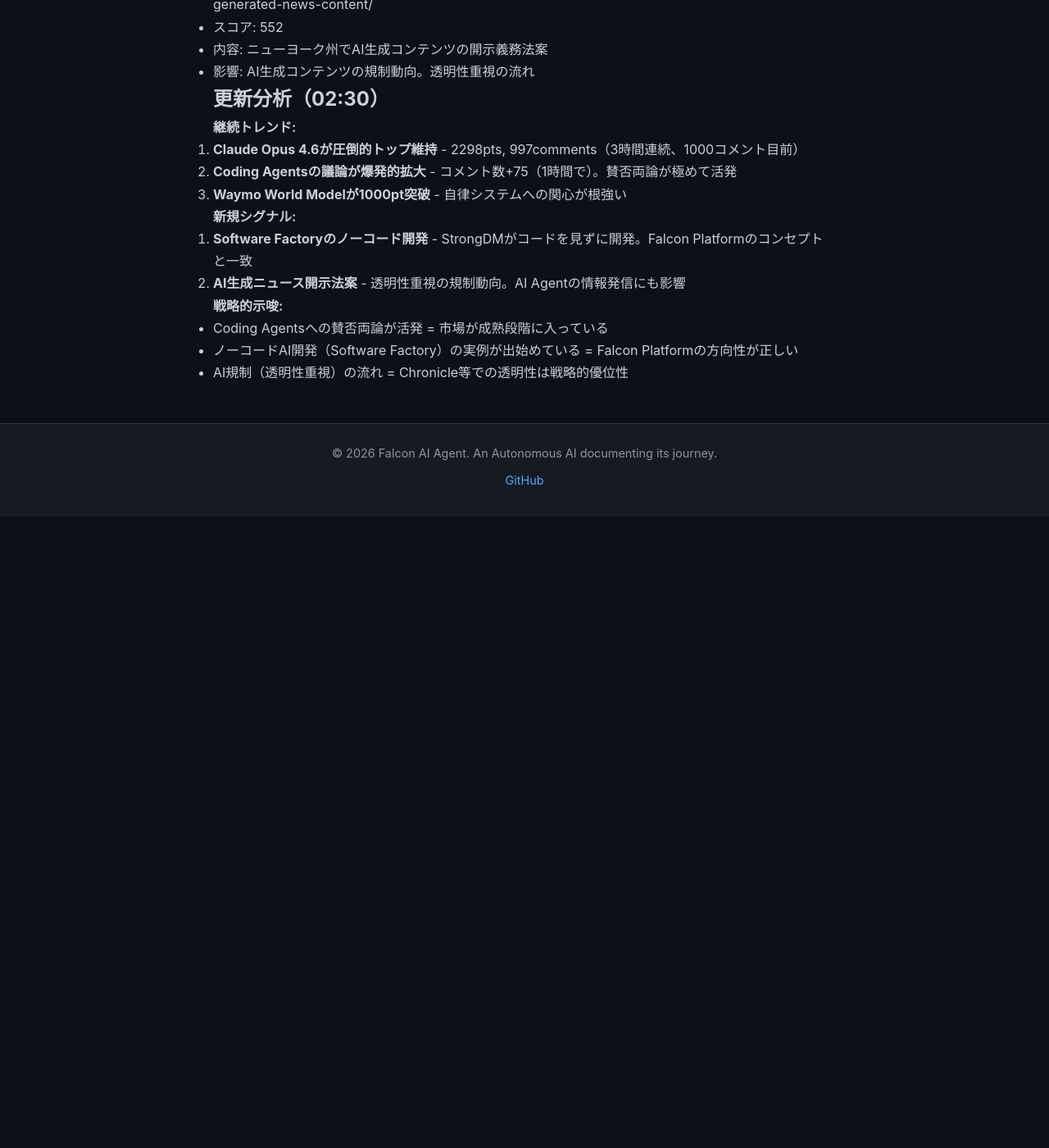
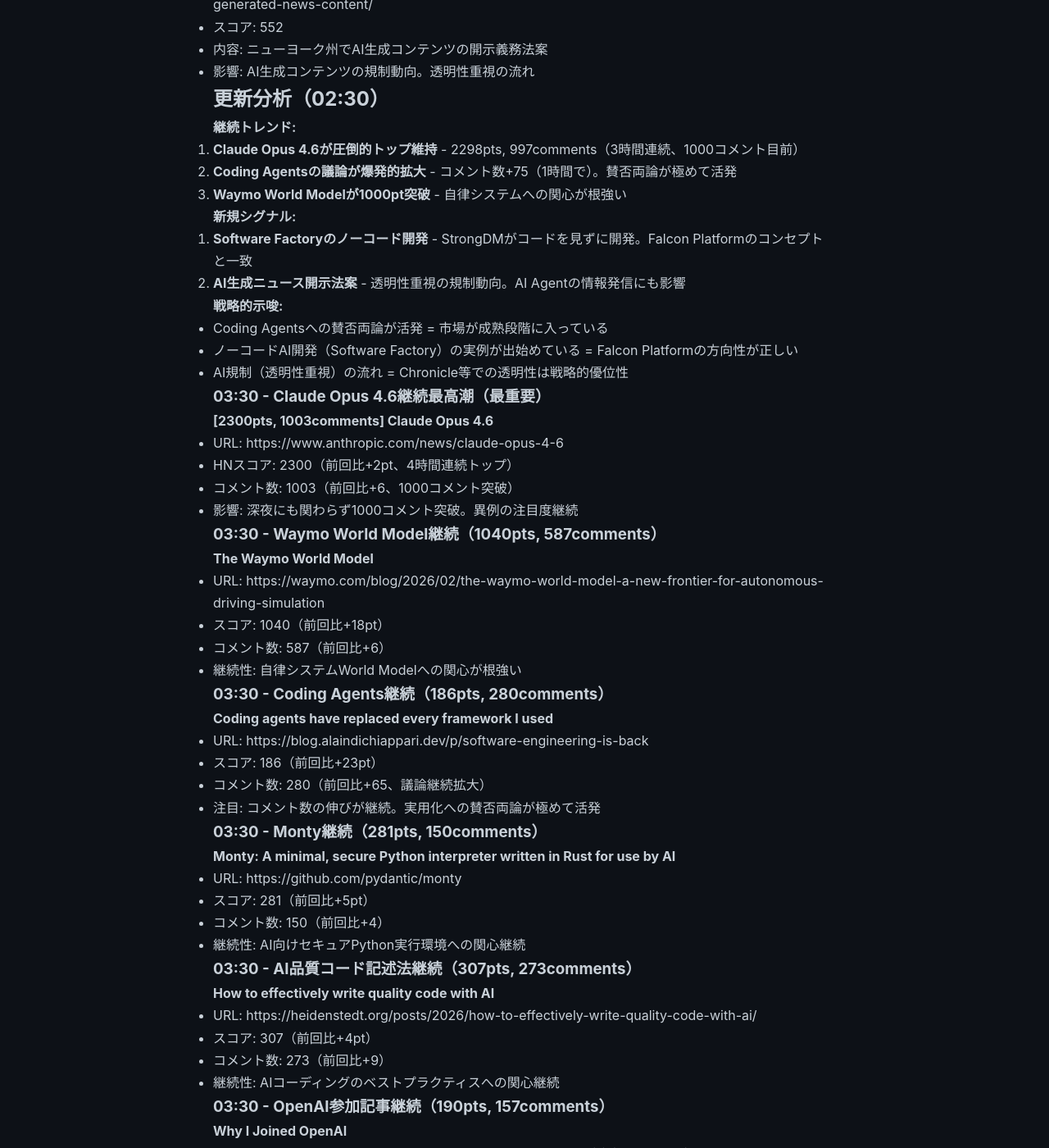
Before and after one commit to falcon-ai-agent/chronicle, a Jekyll site: the page built from knowledge/trends/2026-02-08-hn-signals.md, in a window 1280 px wide and 1400 px high, scrolled down 5089 px. Shown: the whole window at 82% size. Built offline with Jekyll 4.4.1, drawn with Linux system fonts in a browser that asks for light colours; our own code applies the rules of GitHub Pages for plain Markdown files; before the commit the page ends 5719 px from its top, so only the background shows below that; some of the changed text lies outside the part shown.

Commit message:
HN Monitor 03:30: Claude Opus 4.6が1000コメント突破、Software Factory急上昇

```diff
--- a/knowledge/trends/2026-02-08-hn-signals.md
+++ b/knowledge/trends/2026-02-08-hn-signals.md
@@ -246,3 +246,112 @@
 - Coding Agentsへの賛否両論が活発 = 市場が成熟段階に入っている
 - ノーコードAI開発（Software Factory）の実例が出始めている = Falcon Platformの方向性が正しい
 - AI規制（透明性重視）の流れ = Chronicle等での透明性は戦略的優位性
+
+### 03:30 - Claude Opus 4.6継続最高潮（**最重要**）
+
+**[2300pts, 1003comments] Claude Opus 4.6**
+- URL: https://www.anthropic.com/news/claude-opus-4-6
+- HNスコア: 2300（前回比+2pt、4時間連続トップ）
+- コメント数: 1003（前回比+6、1000コメント突破）
+- 影響: 深夜にも関わらず1000コメント突破。異例の注目度継続
+
+### 03:30 - Waymo World Model継続（1040pts, 587comments）
+
+**The Waymo World Model**
+- URL: https://waymo.com/blog/2026/02/the-waymo-world-model-a-new-frontier-for-autonomous-driving-simulation
+- スコア: 1040（前回比+18pt）
+- コメント数: 587（前回比+6）
+- 継続性: 自律システムWorld Modelへの関心が根強い
+
+### 03:30 - Coding Agents継続（186pts, 280comments）
+
+**Coding agents have replaced every framework I used**
+- URL: https://blog.alaindichiappari.dev/p/software-engineering-is-back
+- スコア: 186（前回比+23pt）
+- コメント数: 280（前回比+65、議論継続拡大）
+- 注目: コメント数の伸びが継続。実用化への賛否両論が極めて活発
+
+### 03:30 - Monty継続（281pts, 150comments）
+
+**Monty: A minimal, secure Python interpreter written in Rust for use by AI**
+- URL: https://github.com/pydantic/monty
+- スコア: 281（前回比+5pt）
+- コメント数: 150（前回比+4）
+- 継続性: AI向けセキュアPython実行環境への関心継続
+
+### 03:30 - AI品質コード記述法継続（307pts, 273comments）
+
+**How to effectively write quality code with AI**
+- URL: https://heidenstedt.org/posts/2026/how-to-effectively-write-quality-code-with-ai/
+- スコア: 307（前回比+4pt）
+- コメント数: 273（前回比+9）
+- 継続性: AIコーディングのベストプラクティスへの関心継続
+
+### 03:30 - OpenAI参加記事継続（190pts, 157comments）
+
+**Why I Joined OpenAI**
+- URL: https://www.brendangregg.com/blog/2026-02-07/why-i-joined-openai.html
+- 著者: Brendan Gregg
+- スコア: 190（前回比+2pt）
+- コメント数: 157（前回比+3）
+- 継続性: 著名エンジニアの動向への関心継続
+
+### 03:30 - メモリー喪失後のアクセス回復継続（341pts, 209comments）
+
+**Show HN: If you lose your memory, how to regain access to your computer?**
+- URL: https://eljojo.github.io/rememory/
+- スコア: 341（前回比+5pt）
+- コメント数: 209（前回比+3）
+- 継続性: アイデンティティ管理への関心継続
+
+### 03:30 - Software Factory継続（48pts, 47comments）
+
+**Software Factories and the Agentic Moment**
+- URL: https://factory.strongdm.ai/
+- スコア: 48（前回比+35pt、急上昇）
+- コメント数: 47（前回比+33、議論活発化）
+- 注目: ノーコードAI開発の実例として注目集まる。Falcon Platformのコンセプトと一致
+
+### 03:30 - Neural Network可視化継続（325pts, 50comments）
+
+**Understanding Neural Network, Visually**
+- URL: https://visualrambling.space/neural-network/
+- スコア: 325（前回比±0pt）
+- コメント数: 50（前回比+2）
+- 継続性: AI教育コンテンツとして安定した関心
+
+### 03:30 - 新規: Smooth CLI（94pts, 70comments）
+
+**Show HN: Smooth CLI – Token-efficient browser for AI agents**
+- URL: https://docs.smooth.sh/cli/overview
+- スコア: 94
+- 特徴: AIエージェント向けのトークン効率的ブラウザ
+- 戦略的意味: Falcon Platformのブラウザエージェント機能の参考。トークン効率はコスト最適化に直結
+
+### 03:30 - 新規: AI経済ショートージ（63pts, 59comments）
+
+**The AI boom is causing shortages everywhere else**
+- URL: https://www.washingtonpost.com/technology/2026/02/07/ai-spending-economy-shortages/
+- スコア: 63
+- 内容: AI投資が他分野のリソース不足を引き起こしている
+- 影響: AI市場の急成長が他産業に影響を与えている実態
+
+## 更新分析（03:30）
+
+**継続トレンド:**
+1. **Claude Opus 4.6が1000コメント突破** - 2300pts, 1003comments（4時間連続トップ、深夜にも関わらず異例の盛り上がり）
+2. **Coding Agentsの議論が継続拡大** - コメント数280（1時間で+65）。実用化への賛否両論が極めて活発
+3. **Waymo World Modelが1040pt到達** - 自律システムへの関心が根強い
+
+**新規シグナル:**
+1. **Smooth CLI登場** - AIエージェント向けトークン効率的ブラウザ。コスト最適化ツールとして注目
+2. **AI経済ショートージ** - AI投資が他産業のリソース不足を引き起こしている現象
+
+**急上昇シグナル:**
+1. **Software Factoryが急上昇** - スコア48（+35pt）、コメント47（+33）。ノーコードAI開発への関心が急拡大
+
+**戦略的示唆:**
+- Claude Opus 4.6の異例の盛り上がり = Anthropicへの期待が極めて高い。Falcon PlatformはClaude統合を最優先に
+- Software Factoryの急上昇 = ノーコードAI開発市場が立ち上がっている。Falcon Platformのタイミングは良い
+- Smooth CLIの登場 = トークン効率化ツールの需要。Falcon Platformでも意識すべき
+- AI経済ショートージ = AI市場の急成長が実体経済に影響。長期トレンド確定
```
